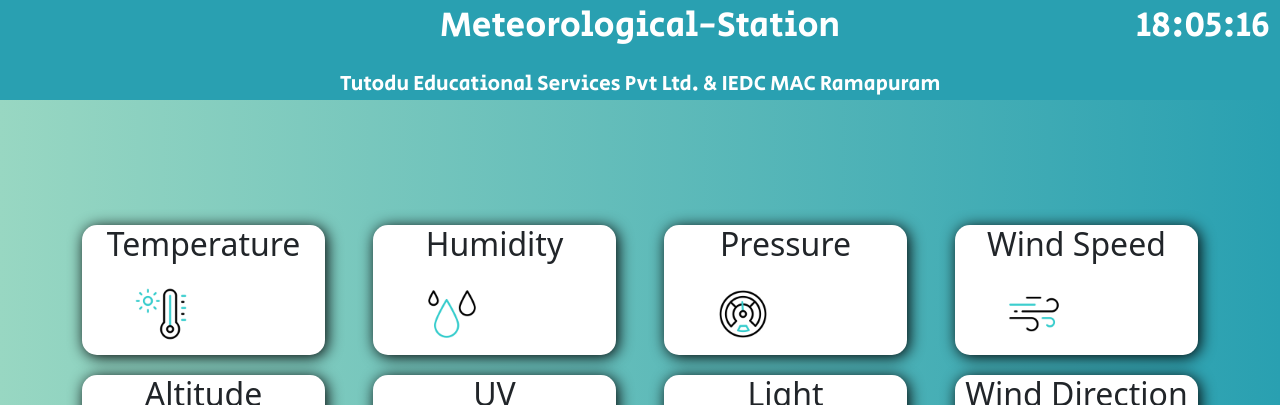
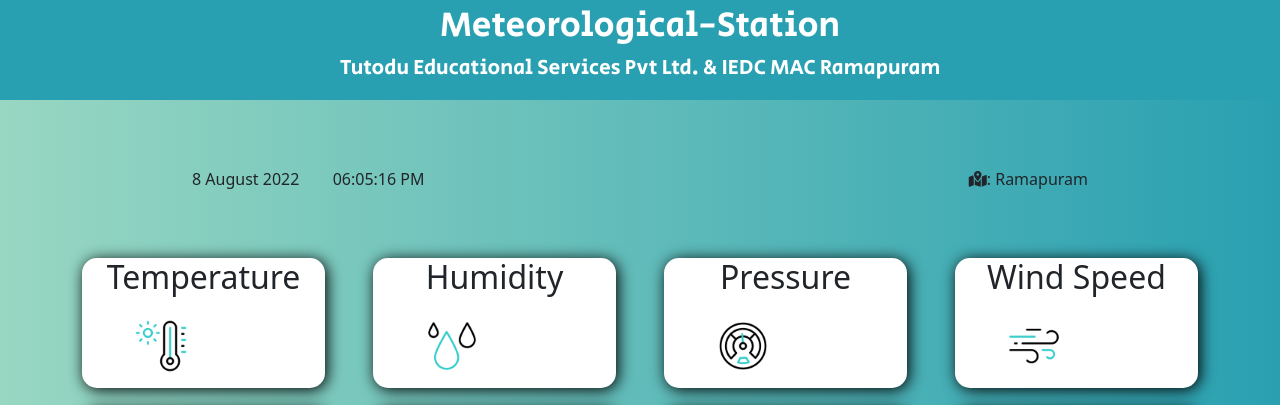
Before and after one commit to iedcmac/iedcmac.github.io, a plain HTML site: page index2.html in a window 1280 px wide. Shown: the top 405 px of the page. Drawn offline with nearby package versions, Linux system fonts and the light colour scheme; no server answers.

Commit message:
Add files via upload

```diff
--- a/index2.html
+++ b/index2.html
@@ -35,6 +35,7 @@
     <link rel="preconnect" href="https://fonts.googleapis.com">
     <link rel="preconnect" href="https://fonts.gstatic.com" crossorigin>
     <link href="https://fonts.googleapis.com/css2?family=Secular+One&display=swap" rel="stylesheet">
+    <script src="https://kit.fontawesome.com/1f8fcc82f7.js" crossorigin="anonymous"></script>
 </head>
 
 
@@ -42,14 +43,24 @@
 <body> <!-- style="background: url(images/back.jpg); background-position: center;background-repeat: repeat;background-size: 100%;" -->
     <!------------------------Page Layout Content------------------------->
     <header>
-        <p>Meteorological-Station<!-- &nbsp;&nbsp;Tutodu Educational Services Pvt Ltd.&nbsp;&nbsp;Mar Augusthinose College, Ramapuram --></p>
-        <p style="font-size: 21px;font-weight: 500;">
+        <p style="margin-bottom: 0px">
+            Meteorological-Station
+        </p>
+        <p style="font-size: 21px;font-weight: 500;margin-bottom: 0px;">
             Tutodu Educational Services Pvt Ltd. & IEDC MAC Ramapuram
         </p>
-        <div id="clock"></div>
     </header>
+    <div>
+        <span id="clock" class="clock" style="float: left;margin-left: 15%;">
+        </span>
+        <span class="clock" style="float: right;margin-right: 15%;">
+            <a href="https://goo.gl/maps/RbSJVyPNU1b9C8Yq8" target="_blank" style="color: inherit;text-decoration: none;">
+                <i class="fa-solid fa-map-location-dot"></i>: Ramapuram
+            </a>
+        </span>
+    </div>
 
-    <div class="container" style="margin-top: 2%; margin-bottom: 2%;">
+    <div class="container" style="margin-bottom: 2%;">
         <div class="row gx-5">
             <div class="col-md-3 outer">
                 <div class="sha">
@@ -228,9 +239,19 @@
           let mm = date.getMinutes();
           let ss = date.getSeconds();
           let session = "AM";
+          let yy = date.getFullYear();
+          const month = ["January","February","March","April","May","June","July","August","September","October","November","December"];
+          let mon = month[date.getMonth()];
+          let dd = date.getDate();
+          let da = dd+" "+mon+" "+yy+" ";
 
 
+
+          if(hh == 0){
+              hh = 12;
+          }
           if(hh > 12){
+              hh = hh - 12;
               session = "PM";
           }
 
@@ -238,7 +259,7 @@
           mm = (mm < 10) ? "0" + mm : mm;
           ss = (ss < 10) ? "0" + ss : ss;
 
-          let time = hh + ":" + mm + ":" + ss;
+          let time = da+'\xa0\xa0\xa0\xa0\xa0\xa0\xa0'+hh + ":" + mm + ":" + ss + " " +session;
 
           document.getElementById("clock").innerText = time;
           var t = setTimeout(function(){ currentTime() }, 1000);
```
Lines whose indentation alone changed are shown as unchanged.
